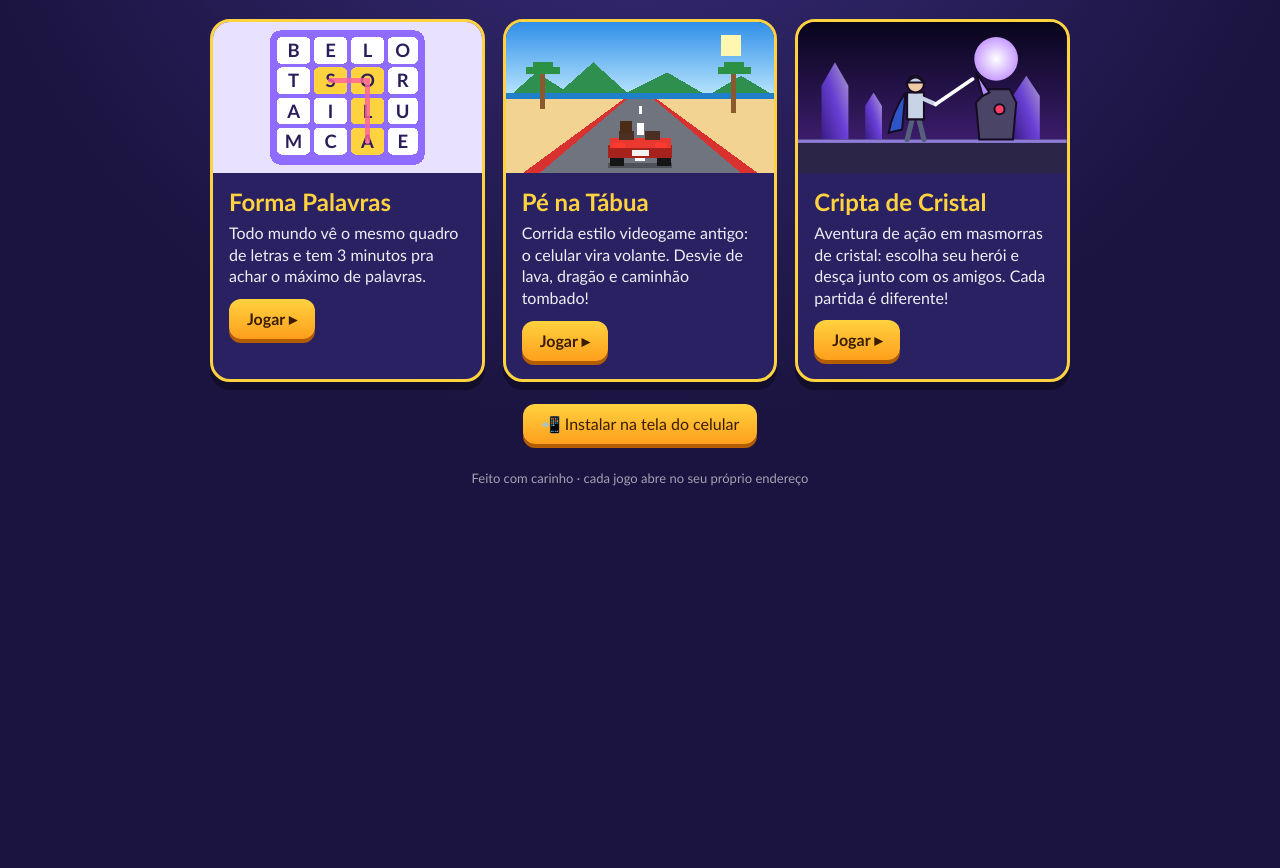
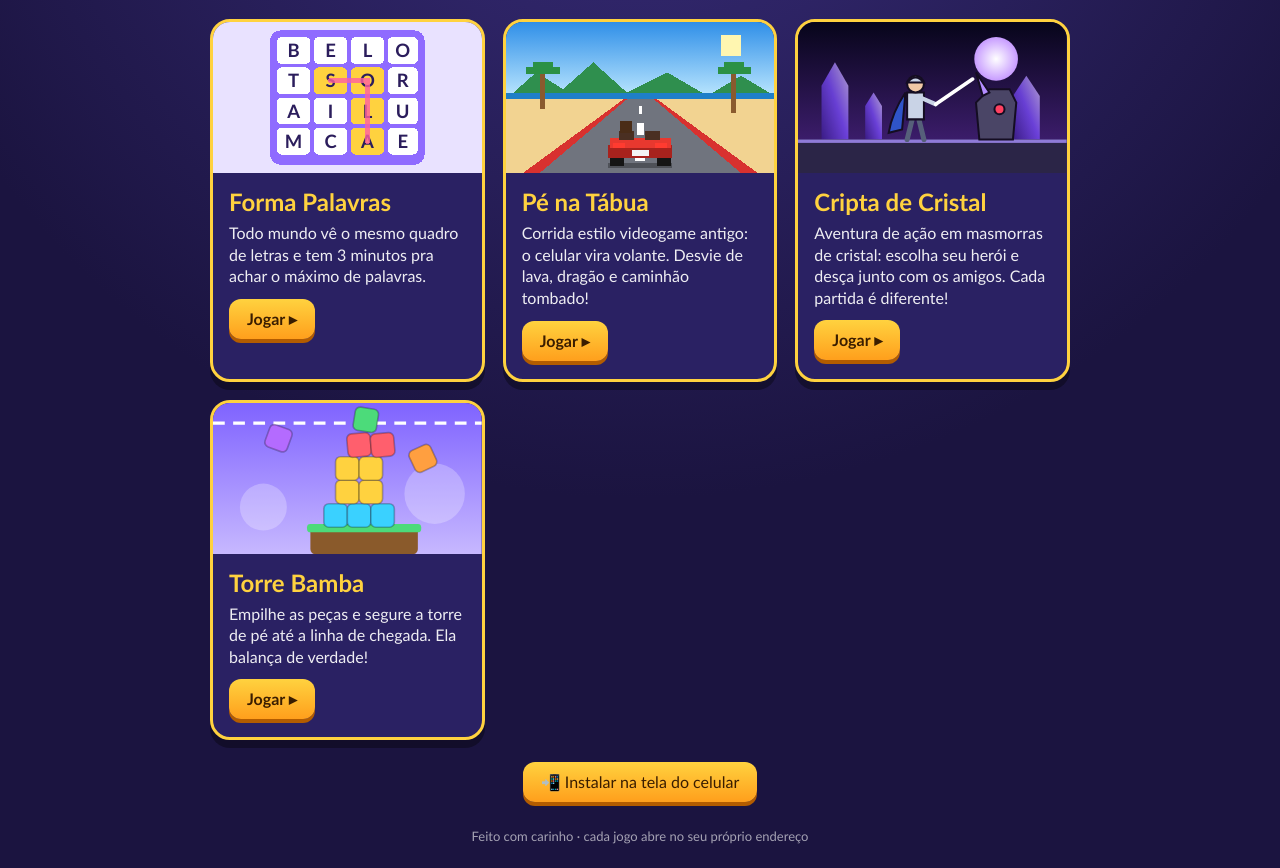
Before and after one commit to justletmein2/justletmein2.github.io, a plain HTML site: page site/index.html in a window 1280 px wide. Shown: the part 106-974 px from the top of the page. Before the commit the page ends 800 px from the top, so only its background shows below. Drawn offline with Linux system fonts and the light colour scheme.

Commit message:
Portal: botão do Torre Bamba
Co-Authored-By: Claude Fable 5.2 <noreply@anthropic.com>
Claude-Session: https://claude.ai/code/session_01Vvd91Xi6SbDnBdJZp3ecd7

```diff
--- a/site/index.html
+++ b/site/index.html
@@ -143,6 +143,21 @@
         <span class="btn">Jogar ▸</span>
       </div>
     </a>
+    <a class="jogo" href="./torre-bamba/">
+      <svg viewBox="0 0 160 90" aria-hidden="true" style="image-rendering:auto">
+        <defs><linearGradient id="tbCeu" x1="0" y1="0" x2="0" y2="1"><stop offset="0" stop-color="#7f63ff"/><stop offset="1" stop-color="#c7b8ff"/></linearGradient></defs>
+        <rect width="160" height="90" fill="url(#tbCeu)"/>
+        <circle cx="30" cy="62" r="14" fill="#fff" opacity=".25"/><circle cx="132" cy="54" r="18" fill="#fff" opacity=".25"/>
+        <line x1="0" y1="12" x2="160" y2="12" stroke="#fff" stroke-width="2" stroke-dasharray="7 5"/>
+        <rect x="58" y="74" width="64" height="16" rx="3" fill="#8a5a2b"/><rect x="56" y="72" width="68" height="5" rx="2" fill="#4cdb7a"/>
+        <rect x="66" y="60" width="14" height="14" rx="3" fill="#3ad1ff" stroke="rgba(0,0,0,.25)" stroke-width="1"/><rect x="80" y="60" width="14" height="14" rx="3" fill="#3ad1ff" stroke="rgba(0,0,0,.25)" stroke-width="1"/><rect x="94" y="60" width="14" height="14" rx="3" fill="#3ad1ff" stroke="rgba(0,0,0,.25)" stroke-width="1"/><rect x="73" y="46" width="14" height="14" rx="3" fill="#ffd23f" stroke="rgba(0,0,0,.25)" stroke-width="1"/><rect x="87" y="46" width="14" height="14" rx="3" fill="#ffd23f" stroke="rgba(0,0,0,.25)" stroke-width="1"/><rect x="73" y="32" width="14" height="14" rx="3" fill="#ffd23f" stroke="rgba(0,0,0,.25)" stroke-width="1"/><rect x="87" y="32" width="14" height="14" rx="3" fill="#ffd23f" stroke="rgba(0,0,0,.25)" stroke-width="1"/><rect x="80" y="18" width="14" height="14" rx="3" fill="#ff5f6d" stroke="rgba(0,0,0,.25)" stroke-width="1" transform="rotate(-5 87 25)"/><rect x="94" y="18" width="14" height="14" rx="3" fill="#ff5f6d" stroke="rgba(0,0,0,.25)" stroke-width="1" transform="rotate(-5 101 25)"/><rect x="84" y="3" width="14" height="14" rx="3" fill="#4cdb7a" stroke="rgba(0,0,0,.25)" stroke-width="1" transform="rotate(9 91 10)"/><rect x="32" y="14" width="14" height="14" rx="3" fill="#b46bff" stroke="rgba(0,0,0,.25)" stroke-width="1" transform="rotate(20 39 21)"/><rect x="118" y="26" width="14" height="14" rx="3" fill="#ff9f40" stroke="rgba(0,0,0,.25)" stroke-width="1" transform="rotate(-25 125 33)"/>
+      </svg>
+      <div class="info">
+        <h2>Torre Bamba</h2>
+        <p>Empilhe as peças e segure a torre de pé até a linha de chegada. Ela balança de verdade!</p>
+        <span class="btn">Jogar ▸</span>
+      </div>
+    </a>
   </main>
   <button id="instalar" class="btn" hidden>📲 Instalar na tela do celular</button>
   <div id="comoInstalar" class="fundo" hidden>
```
Also changed, not shown: 1 other file.
